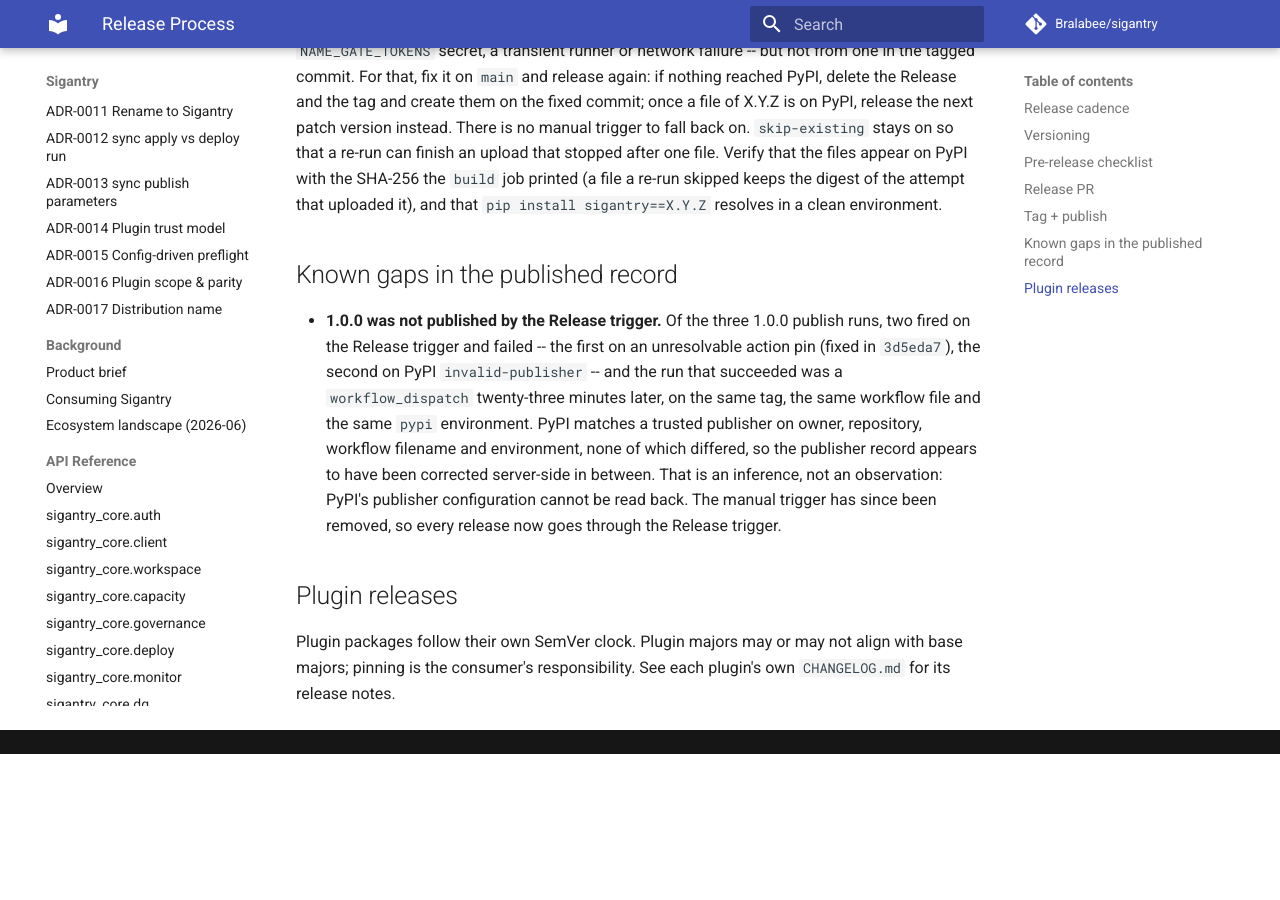
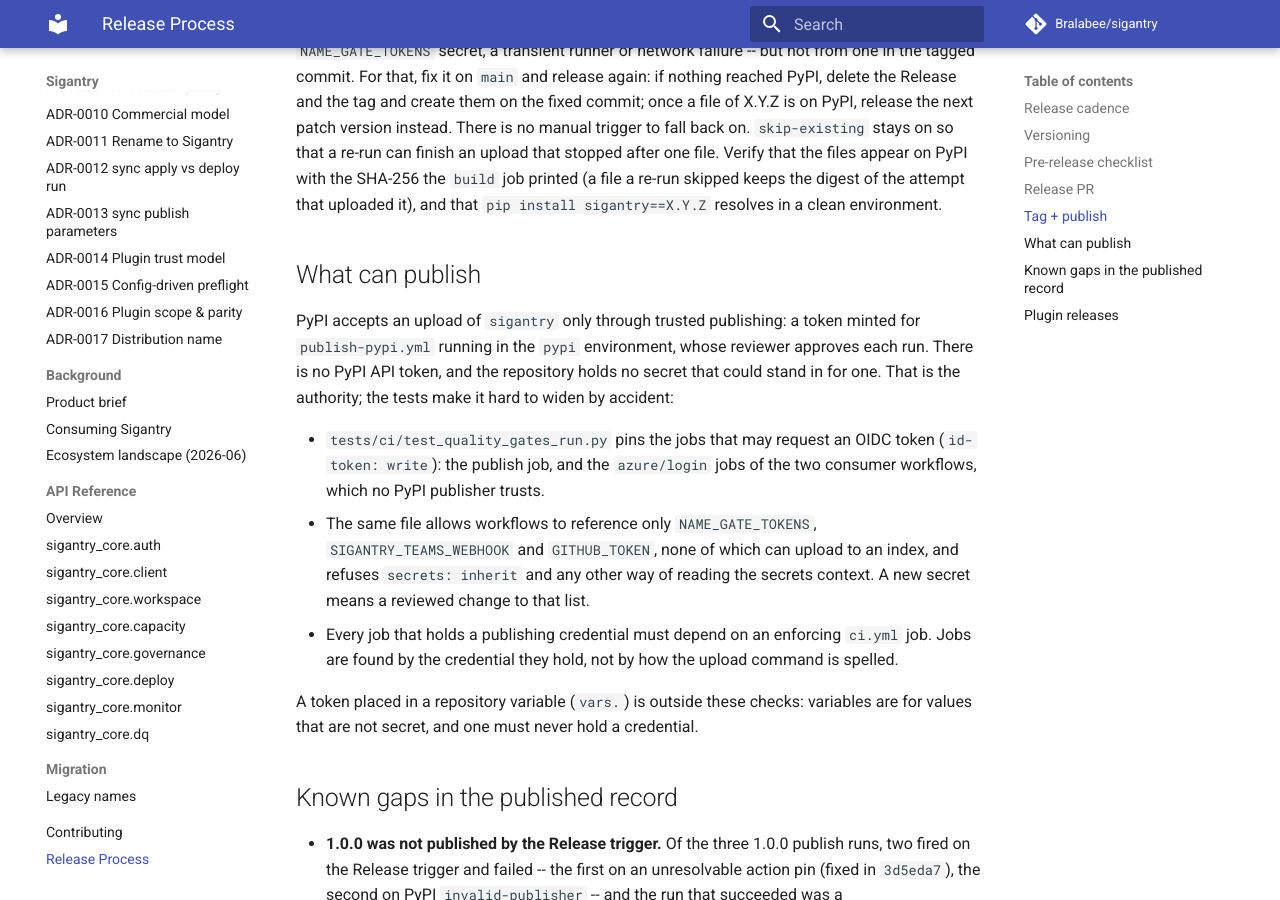
Before and after one commit to Bralabee/sigantry, an MkDocs documentation site: the page built from docs/release-process.md, in a window 1280 px wide and 900 px high, scrolled down 3381 px. Built offline with MkDocs 1.6.1 and Material for MkDocs 9.7.7, drawn with Linux system fonts in a browser that asks for light colours; comment, search, counter and statistics services are not loaded; before the commit the page ends 4135 px from its top, so only the background shows below that.

Commit message:
test(ci): find publishing jobs by credential, not by command spelling (#94)
The release gate decided which jobs publish by reading their upload
commands. The spellings of an upload are unbounded, and a detector that
read more of them missed some and misread others (#33).

A job can publish only if it holds a credential PyPI accepts: an OIDC
token or a secret. The OIDC holders were already pinned; workflows may
now reference only NAME_GATE_TOKENS, SIGANTRY_TEAMS_WEBHOOK and
GITHUB_TOKEN, and secrets: inherit or any other read of the secrets
context fails. Every job holding a publishing credential must depend on
an enforcing ci.yml job. The spelling detector, its dated carve-out map
and its eight strict xfails are removed; docs/release-process.md names
trusted publishing and the pypi reviewer as the authority.

The remaining carve-out expiry is compared with the commit date instead
of the wall clock, so a commit that passed cannot turn red on a calendar
day and block a release (#23).

The secret and variable scan reads each expression to the first }} outside
a quoted string, holds vars to an empty allow-list, and pins the token-list
readers per job, case-insensitively.

Closes #33
Closes #23

```diff
--- a/docs/release-process.md
+++ b/docs/release-process.md
@@ -162,6 +162,29 @@
 the digest of the attempt that uploaded it), and that
 `pip install sigantry==X.Y.Z` resolves in a clean environment.
 
+## What can publish
+
+PyPI accepts an upload of `sigantry` only through trusted publishing: a
+token minted for `publish-pypi.yml` running in the `pypi` environment, whose
+reviewer approves each run. There is no PyPI API token, and the repository
+holds no secret that could stand in for one. That is the authority; the
+tests make it hard to widen by accident:
+
+- `tests/ci/test_quality_gates_run.py` pins the jobs that may request an
+  OIDC token (`id-token: write`): the publish job, and the `azure/login`
+  jobs of the two consumer workflows, which no PyPI publisher trusts.
+- The same file allows workflows to reference only `NAME_GATE_TOKENS`,
+  `SIGANTRY_TEAMS_WEBHOOK` and `GITHUB_TOKEN`, none of which can upload to an
+  index, and refuses `secrets: inherit` and any other way of reading the
+  secrets context. A new secret means a reviewed change to that list.
+- Every job that holds a publishing credential must depend on an enforcing
+  `ci.yml` job. Jobs are found by the credential they hold, not by how the
+  upload command is spelled.
+
+A token placed in a repository variable (`vars.`) is outside these checks:
+variables are for values that are not secret, and one must never hold a
+credential.
+
 ## Known gaps in the published record
 
 - **1.0.0 was not published by the Release trigger.** Of the three 1.0.0
```
Also changed, not shown: CHANGELOG.md (+16 -0 lines), 2 other files.
